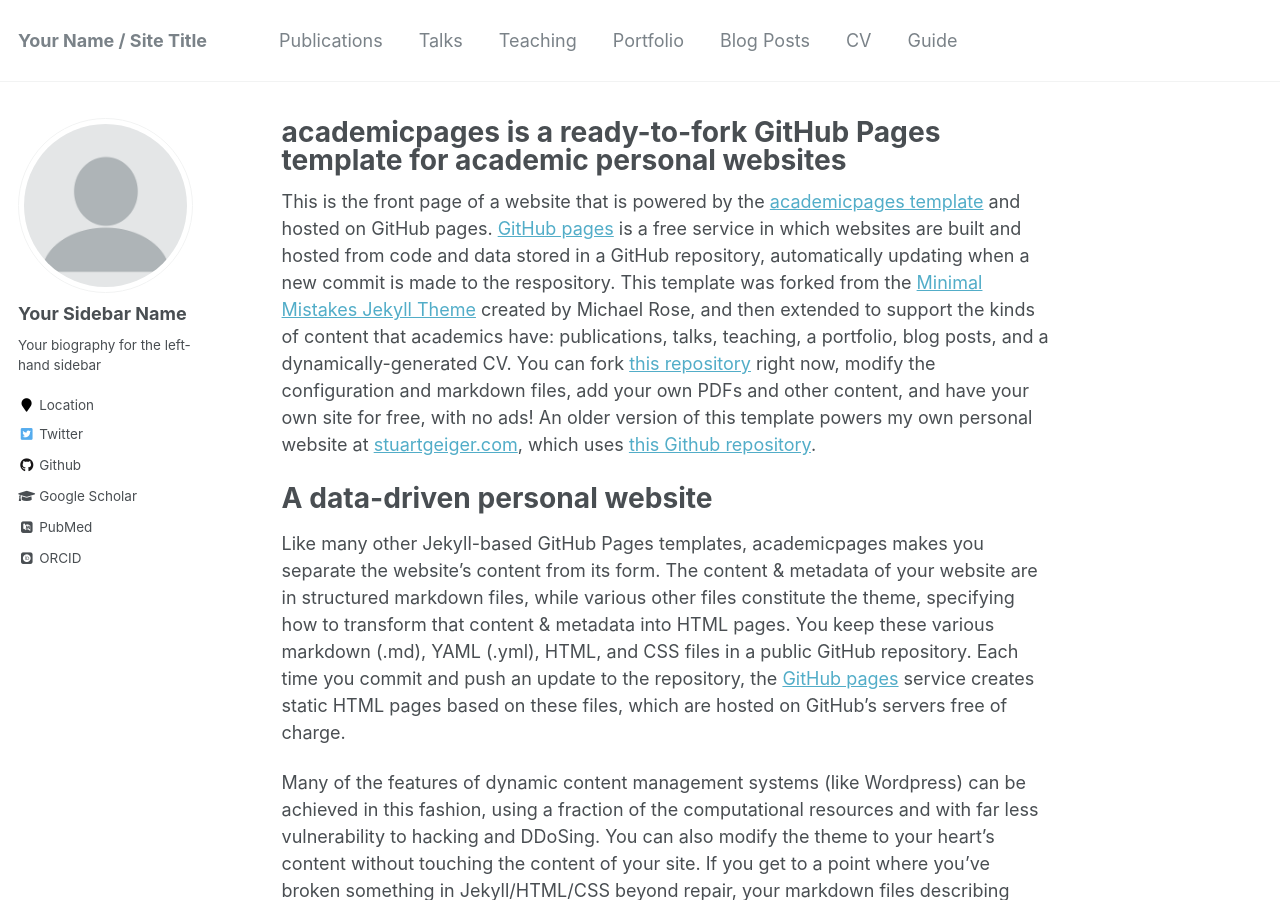
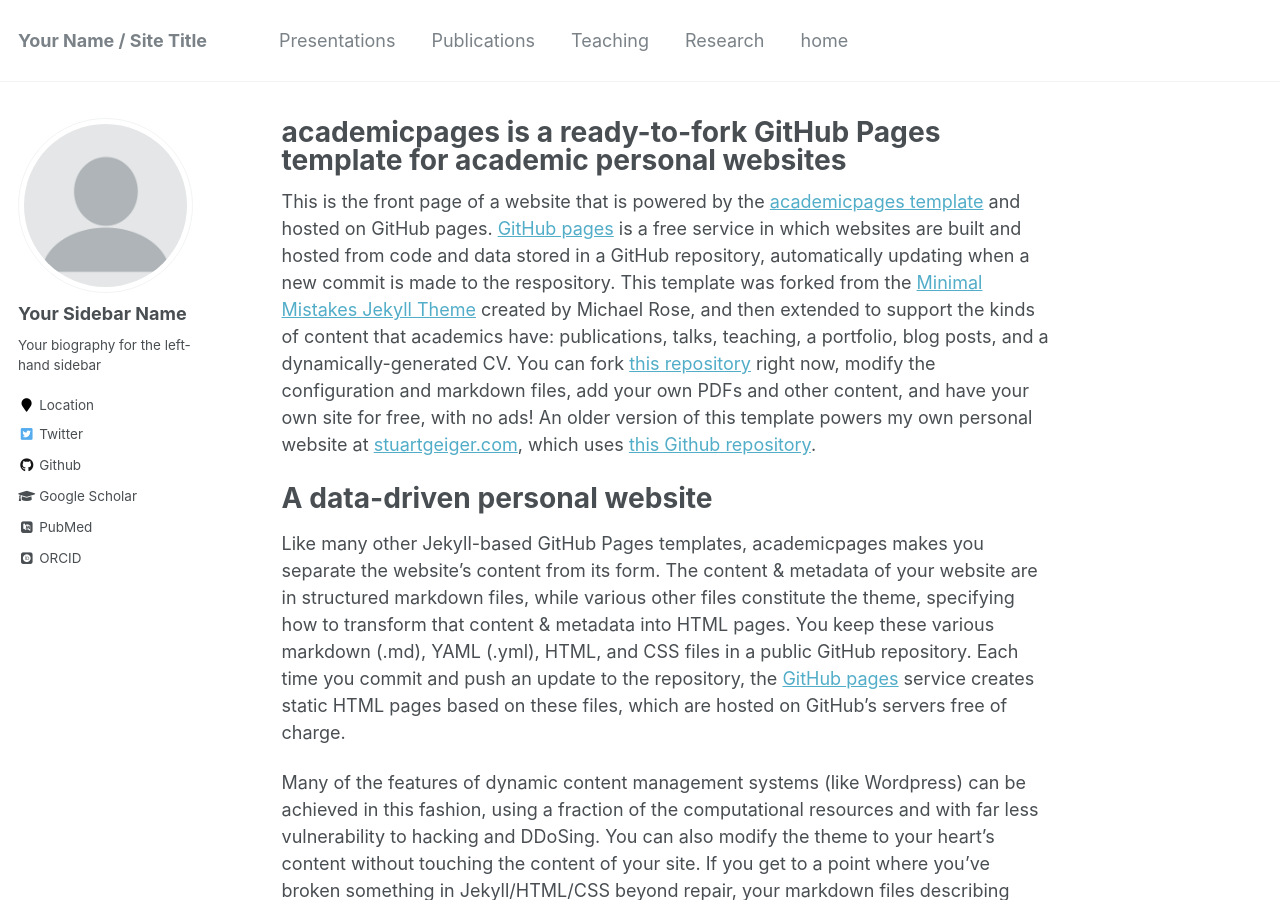
Before and after one commit to smmallikarjunaiah/smmallikarjunaiah.github.io, a Jekyll site: the page built from _pages/about.md, in a window 1280 px wide and 900 px high. Built offline with Jekyll 4.4.1, drawn with Linux system fonts in a browser that asks for light colours; some web fonts are replaced.

Commit message:
new nav bar

```diff
--- a/_data/navigation.yml
+++ b/_data/navigation.yml
@@ -1,22 +1,17 @@
 # main links links
 main:
+
+  - title: "Presentations"
+    url: /presentations/
+
   - title: "Publications"
     url: /publications/
-
-  - title: "Talks"
-    url: /talks/
 
   - title: "Teaching"
     url: /teaching/
 
-  - title: "Portfolio"
-    url: /portfolio/
+  - title: "Research"
+    url: /research/
 
-  - title: "Blog Posts"
-    url: /year-archive/
-
-  - title: "CV"
-    url: /cv/
-
-  - title: "Guide"
-    url: /markdown/
+  - title: "home"
+    url: https://jaiminbrahmbhatt.github.io/testport/
```
Also changed, not shown: _data/authors.yml (+3 -11 lines).
